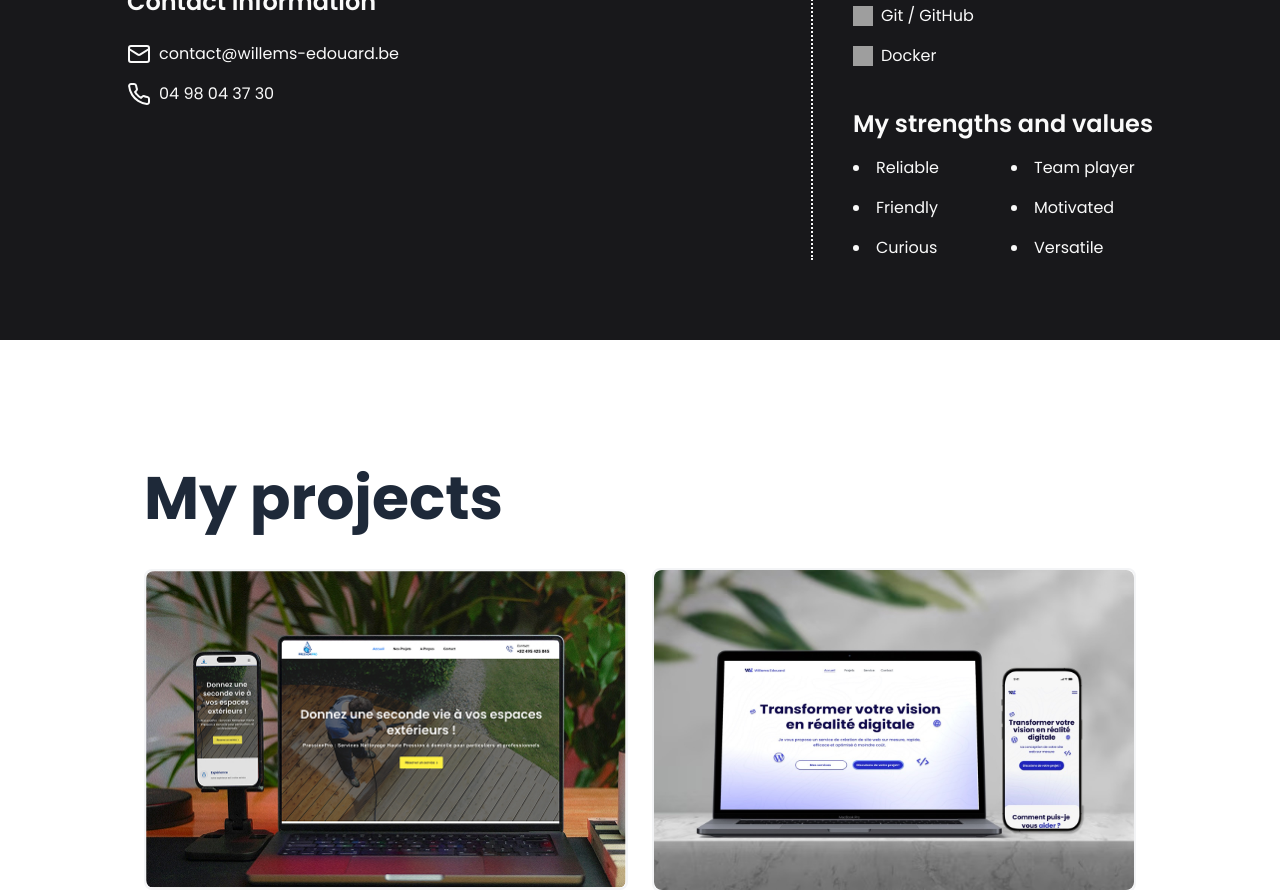
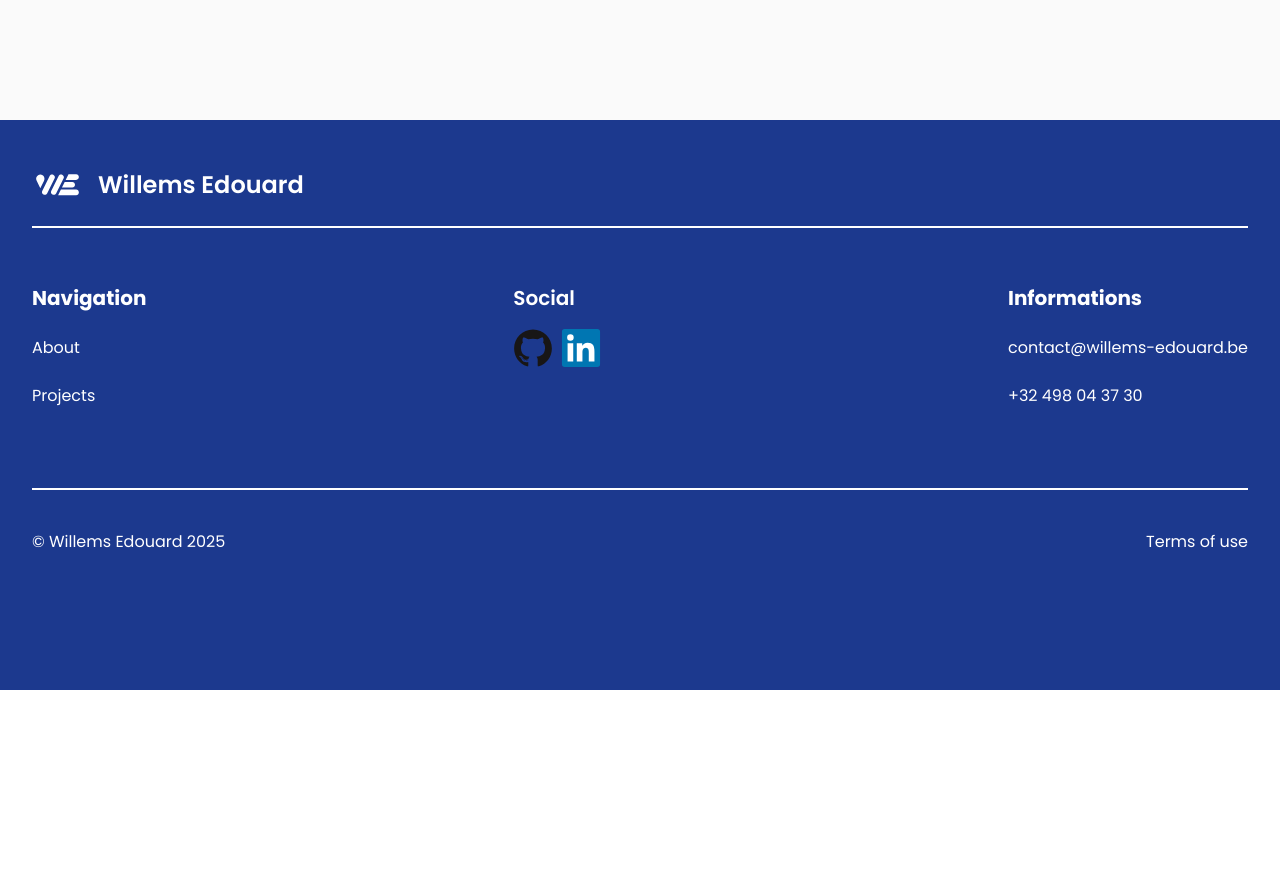
Before and after one commit to edouard744/my-portfolio, a Next.js app: page /en in a window 1280 px wide. Shown: the part 2700-3590 px from the top of the page. After the commit the page ends 3390 px from the top, so only its background shows below. Built offline with nearby package versions, Linux system fonts and the light colour scheme; grey boxes are pictures that could not be loaded.

Commit message:
feat: add footer

```diff
--- a/src/app/[locale]/page.tsx
+++ b/src/app/[locale]/page.tsx
@@ -6,6 +6,7 @@ import { Nav } from "@/components/Nav";
 import About from "@/components/Home/About";
 import Projects from "@/components/Home/Project";
 import ContactSection from "@/components/Home/Contact";
+import Footer from "@/components/Home/Footer";
 
 type Props = {
   params: { locale: Locale };
@@ -16,32 +17,16 @@ export default async function Home({ params }: Props) {
   const t = await getDictionary(locale);
 
   return (
+    <>
     <main className="bg-white text-gray-900 scroll-smooth">
-      <Nav t={t}/>
+      <Nav t={t} />
       <Hero t={t} />
-      <About t={t}/>
-
-      <section id="projects" className="py-20 px-4 bg-gray-50">
-        <div className="max-w-5xl mx-auto">
-          <h2 className="text-3xl font-semibold mb-10 text-center">Projects</h2>
-        </div>
-      </section>
-
-      {/* Contact Section */}
-      <section
-        id="contact"
-        className="py-20 px-4 max-w-2xl mx-auto text-center"
-      >
-        <h2 className="text-3xl font-semibold mb-6">Contact</h2>
-      </section>
-
-      {/* Footer */}
-      <footer className="py-6 text-center text-sm text-gray-500">
-        © {new Date().getFullYear()} Edouard. All right reserved.
-      </footer>
       <About t={t} />
       <Projects t={t} />
       <ContactSection t={t} />
+
     </main>
+    <Footer t={t} />
+    </>
   );
 }
--- /dev/null
+++ b/src/components/Home/Footer.tsx
@@ -0,0 +1,99 @@
+import Link from "next/link";
+import { GithubIcon } from "../Icons/github";
+import { LinkedinIcon } from "../Icons/linkedIn";
+
+export default function Footer({ t }: { t: any }) {
+  return (
+    <footer className="bg-blue-900 overflow-hidden px-4 pb-24 text-white md:px-8">
+      <h2 className="sr-only">{t.footer.title}</h2>
+
+      <div className="mx-auto mb-14 flex max-w-7xl gap-4 border-b-2 px-10 pt-10 pb-4 lg:px-0 items-center">
+      <svg
+        width={50}
+        height={50}
+        viewBox="0 0 48 48"
+        fill="none"
+        xmlns="http://www.w3.org/2000/svg"
+      >
+        <rect width="48" height="48" fill="none" />
+        <path
+          d="M20.6772 14.2921L20.3528 14.1249C19.1472 13.5036 17.6737 13.9919 17.0615 15.2154L9.8259 29.6771C9.21373 30.9006 9.6948 32.3961 10.9004 33.0174L11.2248 33.1845C12.4304 33.8058 13.904 33.3176 14.5161 32.0941L21.7517 17.6323C22.3639 16.4088 21.8828 14.9133 20.6772 14.2921Z"
+          fill="#fff"
+        />
+        <path
+          d="M29.3071 14.2926L28.9827 14.1254C27.7771 13.5041 26.3035 13.9923 25.6914 15.2159L18.4558 29.6776C17.8436 30.9011 18.3247 32.3966 19.5303 33.0179L19.8547 33.185C21.0603 33.8063 22.5339 33.3181 23.146 32.0945L30.3816 17.6328C30.9938 16.4093 30.5127 14.9138 29.3071 14.2926Z"
+          fill="#fff"
+        />
+        <path
+          d="M7.96891 27.1709L4.38944 19.7074C4.1791 19.269 4.04646 18.794 4.01235 18.3074C3.93845 17.2863 4.15257 15.692 5.86557 14.5824C7.0783 13.7978 8.68139 13.6459 10.1499 14.5709C10.9591 15.0805 12.5129 16.5363 11.8724 19.0401C11.7777 19.4113 11.6318 19.767 11.4631 20.1093L7.96701 27.169L7.96891 27.1709Z"
+          fill="#fff"
+        />
+        <path
+          d="M42.3692 28.421H34.314H27.7538L25.082 33.7595H42.3673C43.8207 33.7595 44.9975 32.5633 44.9975 31.0903C44.9975 29.6153 43.8188 28.421 42.3673 28.421H42.3692Z"
+          fill="#fff"
+        />
+        <path
+          d="M38.6514 21.1306H31.4091L28.7373 26.4691H38.6514C40.1048 26.4691 41.2816 25.2729 41.2816 23.7998C41.2816 22.3248 40.1029 21.1306 38.6514 21.1306Z"
+          fill="#fff"
+        />
+        <path
+          d="M42.3694 13.7614H35.0569L32.4287 19.0152V19.0998H34.5131H42.3675C43.8209 19.0998 44.9976 17.9037 44.9976 16.4306C44.9976 14.9575 43.819 13.7614 42.3675 13.7614H42.3694Z"
+          fill="#fff"
+        />
+      </svg>
+        <span className="text-2xl font-semibold">Willems Edouard</span>
+      </div>
+
+      <div className="mx-auto mb-10 flex max-w-7xl flex-col px-10 md:flex-row md:justify-between lg:px-0">
+        <div className="mb-10 flex flex-col justify-center gap-6 md:justify-start">
+          <span className="text-xl font-bold">{t.nav.footer.navigation}</span>
+
+          <Link className="hover:underline" href="#about">
+            {t.nav.about}
+          </Link>
+          <Link className="hover:underline" href="#projects">
+            {t.nav.projects}
+          </Link>
+
+        </div>
+
+        <div className="flex mb-10 min-w-32 flex-col gap-4 pb-4">
+          <span className="text-xl font-semibold">{t.nav.footer.social}</span>
+          <div className="flex gap-2">
+          <a href="https://github.com" target="blank" aria-label="GitHub">
+            <GithubIcon fill="#fff" size={40} />
+          </a>
+          <a href="https://linkedin.com" target="blank" aria-label="LinkedIn">
+            <LinkedinIcon size={40} />
+          </a>
+          </div>
+        </div>
+
+        <div className="mb-10 flex flex-col justify-center gap-6 md:justify-start">
+          <span className="text-xl font-bold">{t.nav.footer.info}</span>
+          <a
+            href="mailto:contact@willems-edouard.be"
+            className="hover:underline focus:underline"
+          >
+            contact@willems-edouard.be
+          </a>
+          <a
+            href="tel:+32498043730"
+            className="hover:underline focus:underline"
+          >
+            +32 498 04 37 30
+          </a>
+        </div>
+      </div>
+
+      <div className="mx-auto mb-10 flex max-w-7xl flex-col justify-center gap-6 border-t-2 px-10 py-10 md:mb-0 md:flex-row md:items-center md:justify-end lg:justify-between lg:px-0">
+        <span>© Willems Edouard {new Date().getFullYear()}</span>
+        <Link className="hover:underline" href="/privacy-policy">
+          {t.footer.legal}
+        </Link>
+      </div>
+    </footer>
+  );
+}
+
+// {new Date().getFullYear()}
```
